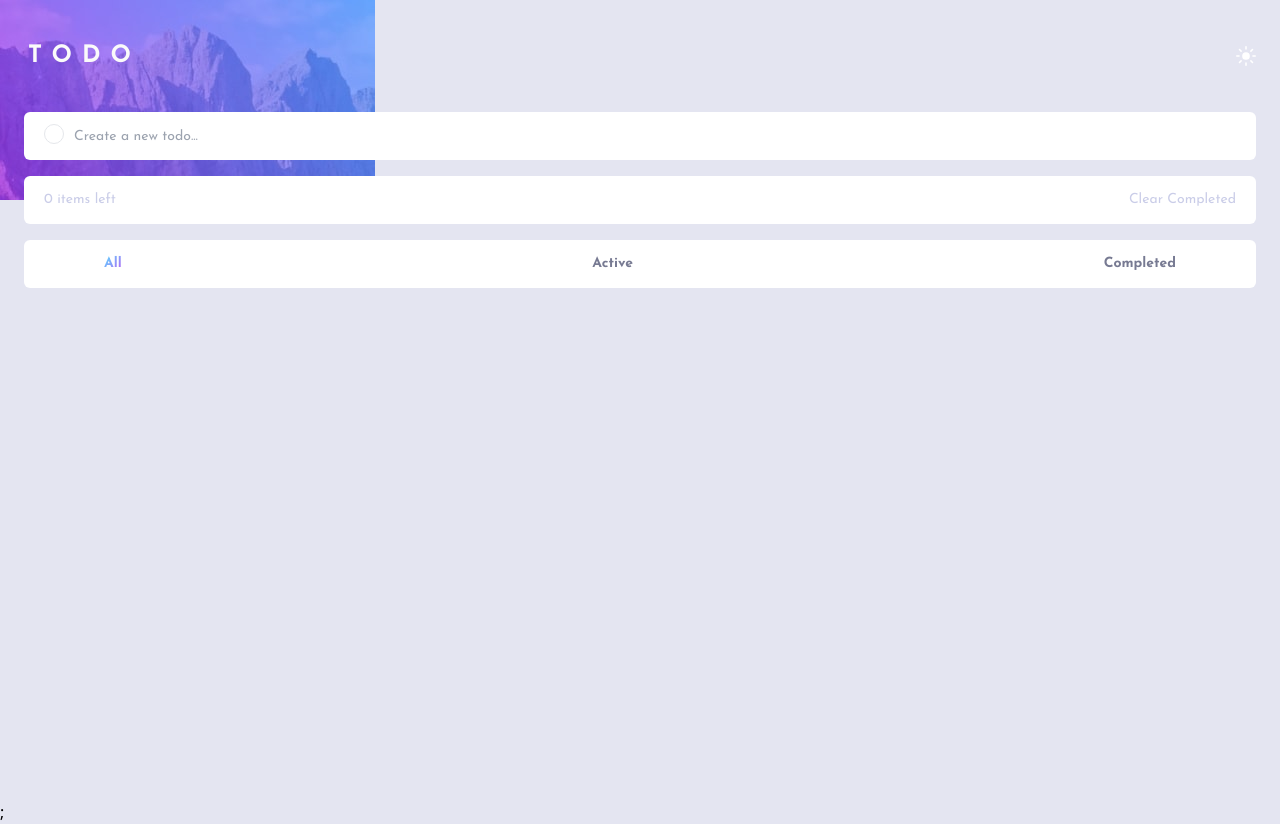
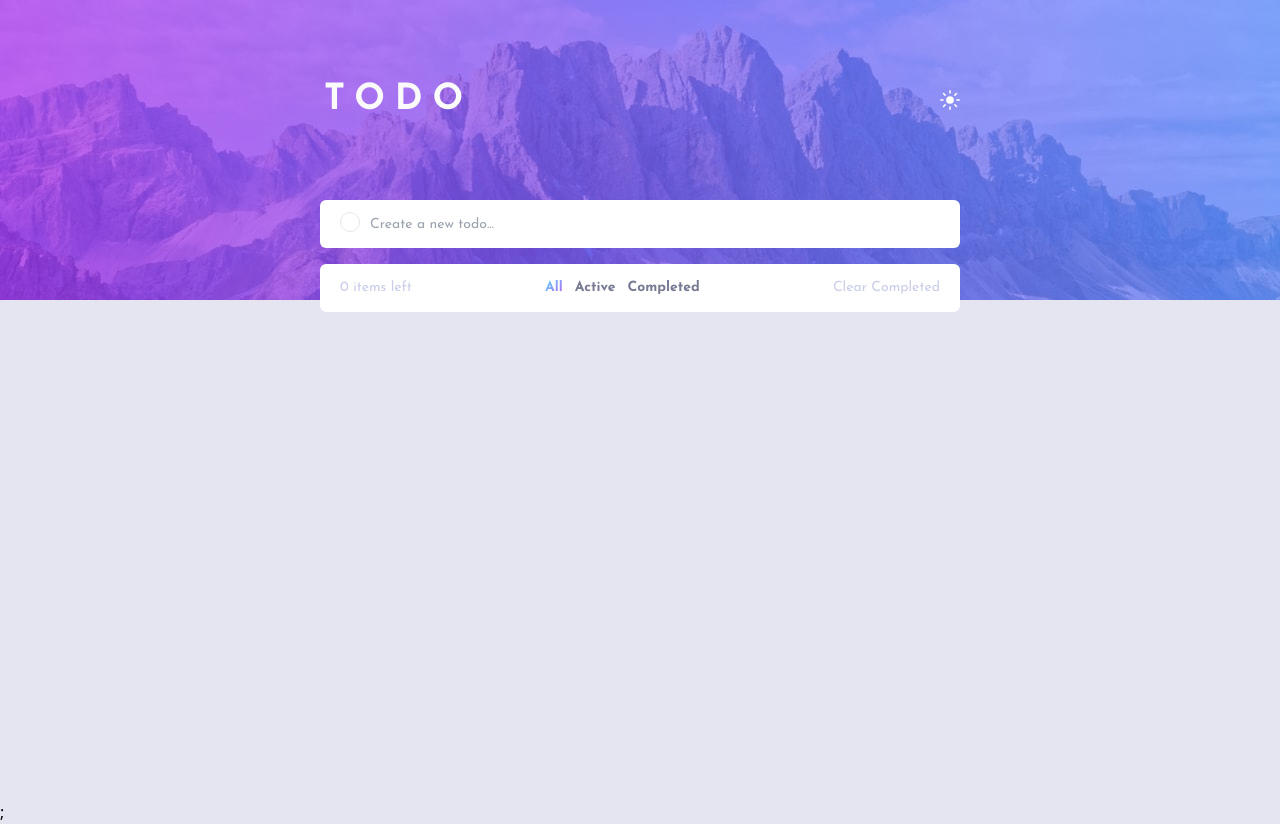
Before and after one commit to Maysummer/TodoApp, a Next.js app: page / in a window 1280 px wide. Built offline with nearby package versions, Linux system fonts and the light colour scheme.

Commit message:
make design responsive

```diff
--- a/pages/index.js
+++ b/pages/index.js
@@ -80,10 +80,11 @@ export default function Home() {
 
   return (
     <main
-      className={`bg-[url(/assets/images/bg-mobile-light.jpg)] dark:bg-[url(/assets/images/bg-mobile-dark.jpg)] bg-no-repeat bg-auto min-h-screen flex-col items-center ${josefinSans.className} px-6 dark:bg-veryDarkBlue`}
+      className={`bg-[url(/assets/images/bg-mobile-light.jpg)] dark:bg-[url(/assets/images/bg-mobile-dark.jpg)] largerScreen:bg-[url(/assets/images/bg-desktop-light.jpg)] largerScreen:dark:bg-[url(/assets/images/bg-desktop-dark.jpg)]  bg-no-repeat bg-auto min-h-screen flex-col items-center ${josefinSans.className} dark:bg-veryDarkBlue flex`}
     >
-      <div className="flex justify-between items-center py-10">
-        <h1 className="text-2xl font-bold tracking-[10px] text- ml-1 text-veryLightGray">
+      <div className="w-10/12 sm:w-8/12 md:w-6/12">
+        <div className="flex justify-between items-center py-10 largerScreen:py-20">
+          <h1 className="text-2xl largerScreen:text-4xl font-bold tracking-[10px] ml-1 text-veryLightGray">
             TODO
           </h1>
           <ThemeSwitch />
@@ -162,12 +163,44 @@ export default function Home() {
               <p>
                 {incomplete()} item{incomplete() === 1 ? "" : "s"} left
               </p>
+              <div className="bg-white dark:bg-veryDarkDesaturatedBlue sm:flex gap-3 text-darkGrayishBlue hidden">
+                <b
+                  className={`cursor-pointer ${
+                    filter === "all"
+                      ? "bg-gradient-to-br from-gradBlue to-gradPurple bg-clip-text text-transparent"
+                      : ""
+                  }`}
+                  onClick={() => setFilter("all")}
+                >
+                  All
+                </b>
+                <b
+                  className={`cursor-pointer ${
+                    filter === "active"
+                      ? "bg-gradient-to-br from-gradBlue to-gradPurple bg-clip-text text-transparent"
+                      : ""
+                  }`}
+                  onClick={() => setFilter("active")}
+                >
+                  Active
+                </b>
+                <b
+                  className={`cursor-pointer ${
+                    filter === "completed"
+                      ? "bg-gradient-to-br from-gradBlue to-gradPurple bg-clip-text text-transparent"
+                      : ""
+                  }`}
+                  onClick={() => setFilter("completed")}
+                >
+                  Completed
+                </b>
+              </div>
               <p onClick={clearCompletedTodos} className="cursor-pointer">
                 Clear Completed
               </p>
             </div>
           </ul>
-        <div className="bg-white dark:bg-veryDarkDesaturatedBlue rounded-md pl-20 pr-20 h-12 flex justify-between items-center text-darkGrayishBlue mt-4">
+          <div className="bg-white dark:bg-veryDarkDesaturatedBlue rounded-md pl-20 pr-20 h-12 flex justify-between items-center text-darkGrayishBlue mt-4 sm:hidden">
             <b
               className={`cursor-pointer ${
                 filter === "all"
@@ -200,6 +233,7 @@ export default function Home() {
             </b>
           </div>
         </section>
+      </div>
     </main>
   );
 }
--- a/tailwind.config.js
+++ b/tailwind.config.js
@@ -8,6 +8,9 @@ module.exports = {
   darkMode: "class",
   theme: {
     extend: {
+      screens: {
+        largerScreen: "376px",
+      },
       backgroundImage: {
         "gradient-radial": "radial-gradient(var(--tw-gradient-stops))",
         "gradient-conic":
@@ -16,8 +19,8 @@ module.exports = {
       colors: {
         // Primary
         brightBlue: "hsl(220, 98%, 61%)",
-        gradBlue: 'hsl(192, 100%, 67%)',
-        gradPurple: 'hsl(280, 87%, 65%)',
+        gradBlue: "hsl(192, 100%, 67%)",
+        gradPurple: "hsl(280, 87%, 65%)",
 
         // Light Theme
         veryLightGray: "hsl(0, 0%, 98%)",
```
Lines whose indentation alone changed are shown as unchanged.
